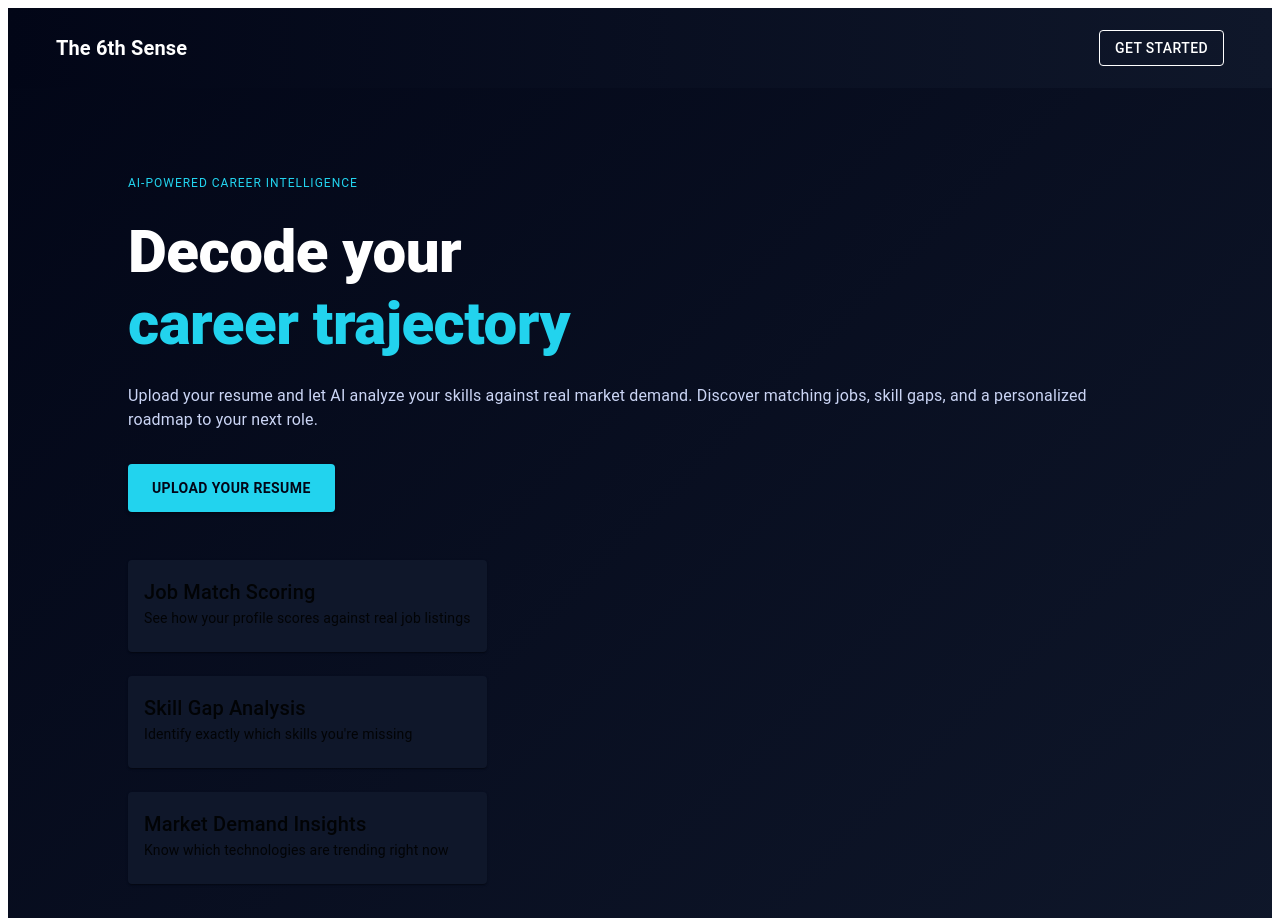
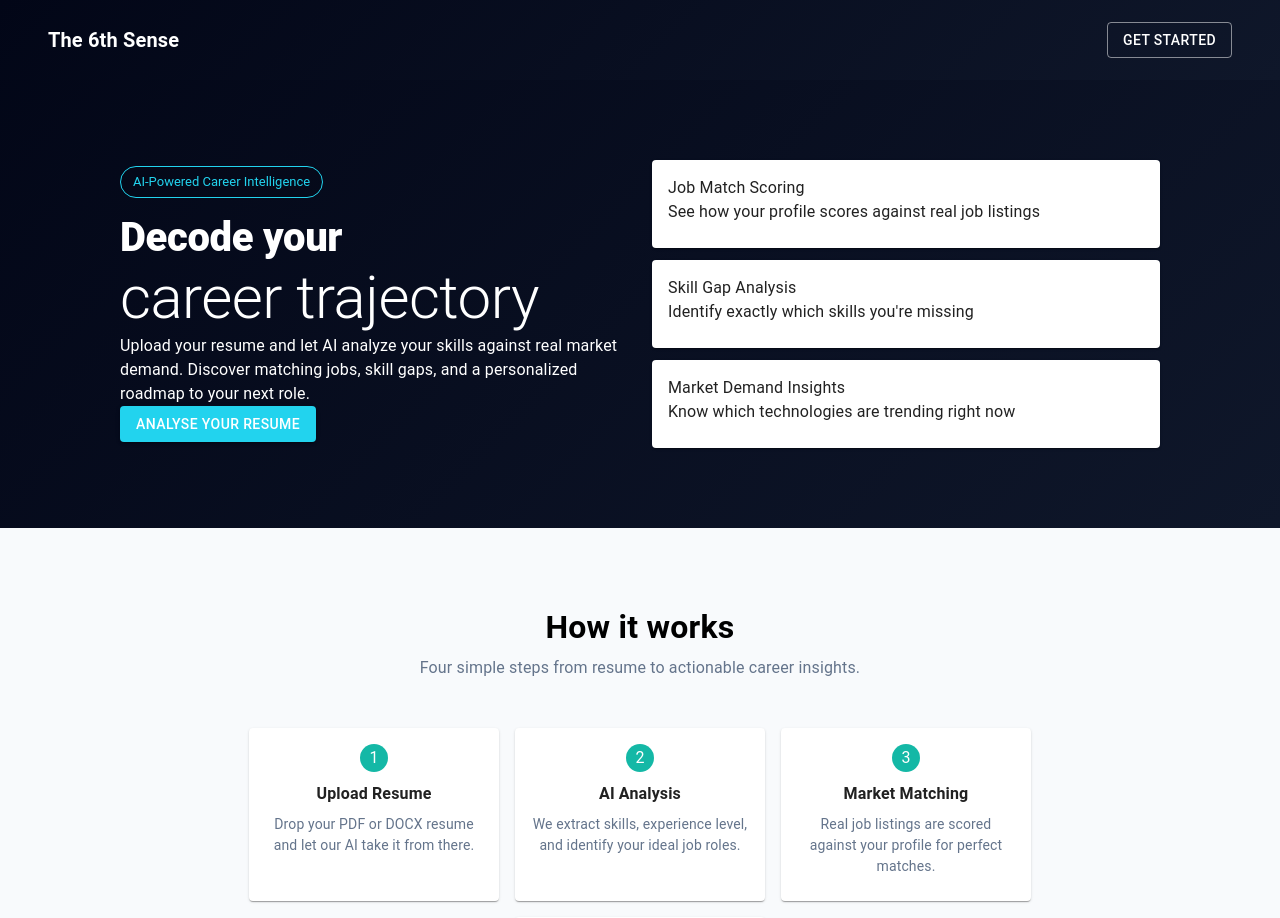
Before and after one commit to biblio-saloni/career-ai-assistant, a React app in the folder frontend/: page / in a window 1280 px wide. Shown: the top 918 px of the page. Built offline with nearby package versions, Linux system fonts and the light colour scheme; the HTML template or start-up script is replaced by a standard one.

Commit message:
#feat: Home page Ui

```diff
--- a/frontend/package.json
+++ b/frontend/package.json
@@ -21,7 +21,7 @@
   "devDependencies": {
     "@eslint/js": "^9.39.1",
     "@types/node": "^24.10.1",
-    "@types/react": "^19.2.7",
+    "@types/react": "^19.2.14",
     "@types/react-dom": "^19.2.3",
     "@vitejs/plugin-react": "^5.1.1",
     "eslint": "^9.39.1",
--- a/frontend/src/components/Header.tsx
+++ b/frontend/src/components/Header.tsx
@@ -1,39 +1,29 @@
-import { AppBar, Toolbar, Typography, Button } from "@mui/material"
-import { useNavigate } from "react-router-dom"
+import { AppBar, Toolbar, Typography, Button } from "@mui/material";
+import { useNavigate } from "react-router-dom";
+import "../styles/theme.css";
 
 export default function Header() {
-  const navigate = useNavigate()
+  const navigate = useNavigate();
 
   return (
-    <AppBar
-      position="static"
-      sx={{
-        background: "linear-gradient(90deg, #020617, #0f172a)",
-        boxShadow: "none",
-        padding: "8px 24px"
-      }}
-    >
-      <Toolbar sx={{ display: "flex", justifyContent: "space-between" }}>
-
-        {/* App Name */}
+    <AppBar position="static" className="header-app-bar">
+      <Toolbar className="header-toolbar">
         <Typography
           variant="h6"
-          sx={{ fontWeight: 700, cursor: "pointer" }}
+          className="header-title"
           onClick={() => navigate("/")}
         >
           The 6th Sense
         </Typography>
-
-        {/* Right Button */}
         <Button
           variant="outlined"
           color="inherit"
+          className="header-button"
           onClick={() => navigate("/upload")}
         >
           Get Started
         </Button>
-
       </Toolbar>
     </AppBar>
-  )
+  );
 }
--- /dev/null
+++ b/frontend/src/components/Info.tsx
@@ -0,0 +1,33 @@
+import { Box, Typography, Card, CardContent } from "@mui/material"
+import "../styles/theme.css"
+
+const steps = [
+  { title: "Upload Resume", description: "Drop your PDF or DOCX resume and let our AI take it from there." },
+  { title: "AI Analysis", description: "We extract skills, experience level, and identify your ideal job roles." },
+  { title: "Market Matching", description: "Real job listings are scored against your profile for perfect matches." },
+  { title: "Upskill Path", description: "Get a personalized roadmap to close skill gaps and land your dream role." }
+]
+
+export default function Info() {
+  return (
+    <Box className="info-container">
+      <Typography variant="h4" className="info-title">
+        How it works
+      </Typography>
+      <Typography className="info-subtitle">
+        Four simple steps from resume to actionable career insights.
+      </Typography>
+      <Box className="info-steps-wrapper">
+        {steps.map((step, index) => (
+          <Card key={index} className="info-step-card">
+            <CardContent>
+              <Typography className="info-step-number">{index + 1}</Typography>
+              <Typography className="info-step-title">{step.title}</Typography>
+              <Typography className="info-step-description">{step.description}</Typography>
+            </CardContent>
+          </Card>
+        ))}
+      </Box>
+    </Box>
+  )
+}
--- a/frontend/src/pages/Home.tsx
+++ b/frontend/src/pages/Home.tsx
@@ -1,87 +1,62 @@
-import { Box, Typography, Button, Card, CardContent } from "@mui/material"
-import Grid from "@mui/material/Grid"
+import { Box, Typography, Button, Card, CardContent, Chip } from "@mui/material"
 import { useNavigate } from "react-router-dom"
 import Header from "../components/Header"
+import Info from "../components/Info"
+import "../styles/theme.css"
 
 export default function Home() {
   const navigate = useNavigate()
 
   return (
-    <Box sx={{ minHeight: "100vh", background: "linear-gradient(135deg,#020617,#0f172a)", color: "white" }}>
-
+    <>
+      <Box className="home-container">
         <Header />
-
-      <Grid container spacing={6} sx={{ padding: "80px 120px" }}>
-
-        {/* LEFT SIDE */}
-        <Grid item xs={12} md={6}>
-          <Typography variant="overline" sx={{ color: "#22d3ee" }}>
-            AI-Powered Career Intelligence
-          </Typography>
-
-          <Typography variant="h2" sx={{ fontWeight: 800, marginTop: 2 }}>
+        <Box className="home-content-wrapper">
+          <Box className="home-left-side">
+            <Chip label="AI-Powered Career Intelligence" className="home-title-chip"/>
+            <Typography variant="h2" className="home-main-title">
               Decode your
             </Typography>
-
-          <Typography variant="h2" sx={{ fontWeight: 800, color: "#22d3ee" }}>
+            <Typography variant="h2" className="home-title-accent">
               career trajectory
             </Typography>
+            <Typography className="home-description">
+              Upload your resume and let AI analyze your skills against real market demand. Discover matching jobs, skill gaps, and a personalized roadmap to your next role.
+            </Typography>
+            <Button variant="contained" className="home-button" onClick={() => navigate("/upload")}>
+              Analyse Your Resume
+            </Button>
+          </Box>
 
-          <Typography sx={{ marginTop: 3, color: "#cbd5f5" }}>
-            Upload your resume and let AI analyze your skills against real
-            market demand. Discover matching jobs, skill gaps, and a
-            personalized roadmap to your next role.
-          </Typography>
-
-          <Button
-            variant="contained"
-            sx={{
-              marginTop: 4,
-              background: "#22d3ee",
-              color: "#020617",
-              fontWeight: 600,
-              padding: "12px 24px"
-            }}
-            onClick={() => navigate("/upload")}
-          >
-            Upload Your Resume
-          </Button>
-        </Grid>
-
-        {/* RIGHT SIDE CARDS */}
-        <Grid item xs={12} md={6}>
-
-          <Card sx={{ background: "#0f172a", marginBottom: 3 }}>
+          <Box className="home-right-side">
+            <Card className="home-card">
               <CardContent>
-              <Typography variant="h6">Job Match Scoring</Typography>
-              <Typography variant="body2">
+                <Typography className="home-card-title">Job Match Scoring</Typography>
+                <Typography className="home-card-description">
                   See how your profile scores against real job listings
                 </Typography>
               </CardContent>
             </Card>
-
-          <Card sx={{ background: "#0f172a", marginBottom: 3 }}>
+            <Card className="home-card">
               <CardContent>
-              <Typography variant="h6">Skill Gap Analysis</Typography>
-              <Typography variant="body2">
+                <Typography className="home-card-title">Skill Gap Analysis</Typography>
+                <Typography className="home-card-description">
                   Identify exactly which skills you're missing
                 </Typography>
               </CardContent>
             </Card>
-
-          <Card sx={{ background: "#0f172a" }}>
+            <Card className="home-card">
               <CardContent>
-              <Typography variant="h6">Market Demand Insights</Typography>
-              <Typography variant="body2">
+                <Typography className="home-card-title">Market Demand Insights</Typography>
+                <Typography className="home-card-description">
                   Know which technologies are trending right now
                 </Typography>
               </CardContent>
             </Card>
-
-        </Grid>
-
-      </Grid>
-
           </Box>
+        </Box>
+      </Box>
+      <Info />
+    </>
   )
 }
--- /dev/null
+++ b/frontend/src/styles/theme.css
@@ -0,0 +1,125 @@
+/* theme.css */
+
+/* Header Styles */
+.header-app-bar {
+  background: linear-gradient(135deg, #020617, #0f172a) !important;
+  box-shadow: none !important;
+  padding: 8px 24px !important;
+  color: white !important;
+}
+
+.header-toolbar {
+  display: flex !important;
+  justify-content: space-between !important;
+}
+
+.header-title {
+  font-weight: 700 !important;
+  cursor: pointer;
+}
+
+.header-button {
+  border: 1px solid rgba(255, 255, 255, 0.5) !important;
+}
+
+/* Home Page Styles */
+.home-container {
+  background: linear-gradient(135deg, #020617, #0f172a) !important;
+  color: white !important;
+}
+
+.home-content-wrapper {
+  display: flex !important;
+  justify-content: space-between !important;
+  align-items: center !important;
+  padding: 80px 120px !important;
+  gap: 24px;
+}
+
+.home-left-side {
+  flex: 1;
+}
+
+.home-right-side {
+  flex: 1;
+  display: flex;
+  flex-direction: column;
+  gap: 12px;
+}
+
+.home-title-chip {
+  color: #22d3ee !important;
+  border: 1px solid #22d3ee !important;
+  margin-bottom: 16px !important;
+}
+
+.home-title-label {
+  color: #22d3ee !important;
+}
+
+.home-main-title {
+  font-weight: 800 !important;
+  font-size: 2.5rem !important;
+  margin: 10 px 0 !important;
+}
+
+.home-button {
+    background-color: #22d3ee !important;
+}
+
+/* Info Section Styles */
+.info-container {
+  padding: 80px 120px !important;
+  background: #f8fafc !important;
+  text-align: center !important;
+}
+
+.info-title {
+  font-weight: bold !important;
+  font-size: 2rem !important;
+}
+
+.info-subtitle {
+  margin-top: 8px !important;
+  color: #64748b !important;
+}
+
+.info-steps-wrapper {
+  margin-top: 48px !important;
+  display: flex;
+  gap: 16px;
+  justify-content: center;
+  flex-wrap: wrap;
+}
+
+.info-step-card {
+  width: 250px !important;
+}
+
+.info-step-number {
+  font-size: 14px;
+  background: #14b8a6 !important;
+  color: white !important;
+  width: 28px !important;
+  height: 28px !important;
+  border-radius: 50% !important;
+  display: flex;
+  align-items: center;
+  justify-content: center;
+  margin: 0 auto 10px !important;
+}
+
+.info-step-title {
+  font-weight: bold !important;
+}
+
+.info-step-description {
+  margin-top: 8px !important;
+  color: #64748b !important;
+  font-size: 14px !important;
+}
+
+body {
+  margin: 0;
+  font-family: "Roboto", sans-serif !important;
+}
```
Also changed, not shown: 1 other file (tests, documents, lock files or other folders). Lines whose indentation alone changed are shown as unchanged.
